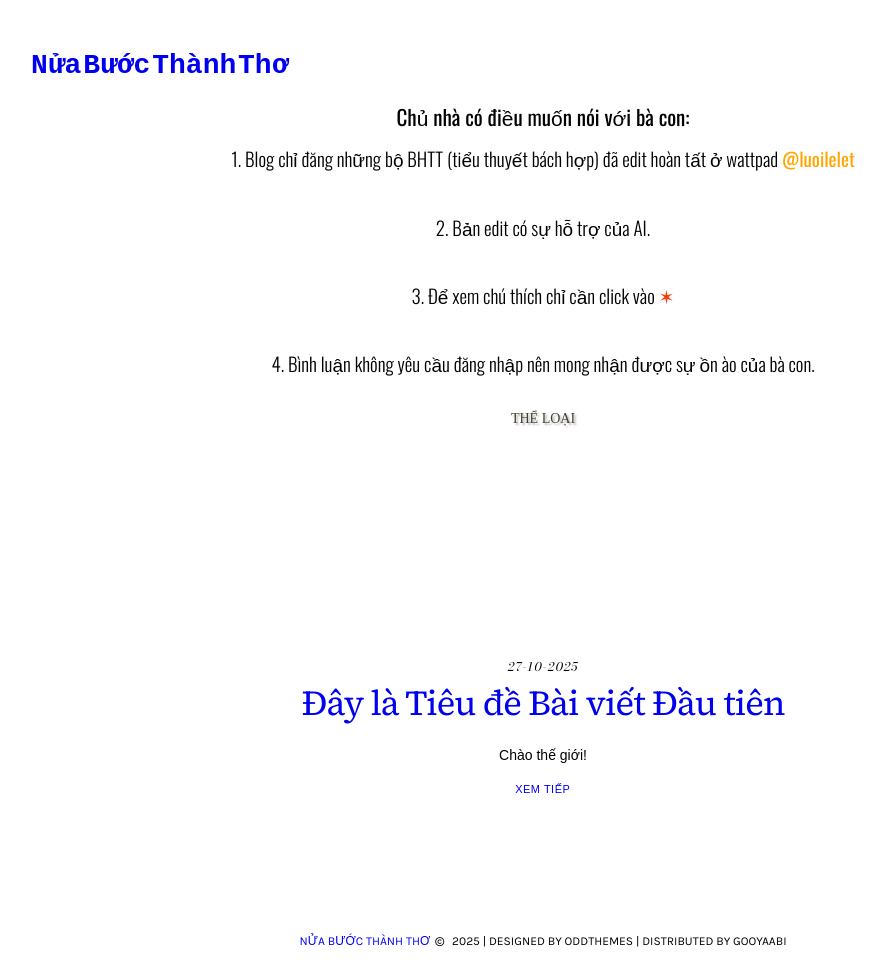
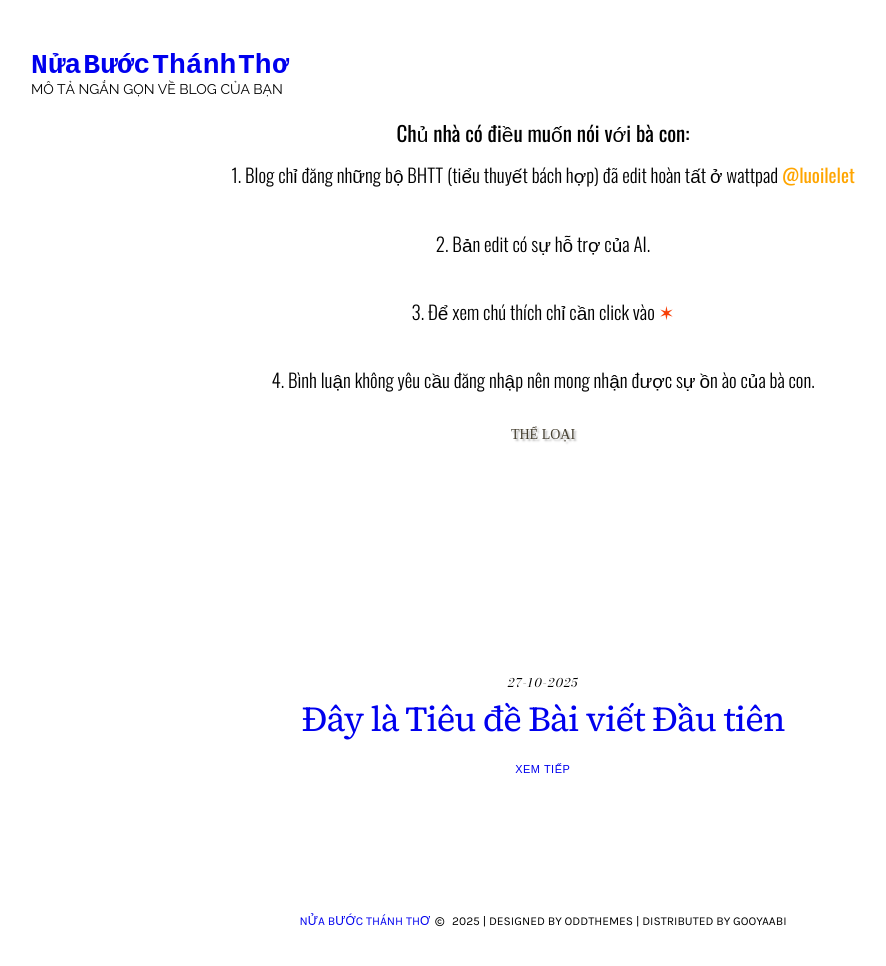
Before and after one commit to nuabuocthanhtho/nuabuocthanhtho.github.io, a Jekyll site: the page built from index.md, in a window 1280 px wide. Shown: the whole page, without its empty margins (97-983 px from the left). Built offline with Jekyll 4.4.1, drawn with Linux system fonts in a browser that asks for light colours; some web fonts are replaced.

Commit message:
Update _config.yml

```diff
--- a/_config.yml
+++ b/_config.yml
@@ -1,2 +1,12 @@
 theme: jekyll-theme-minimal
-title: Nửa Bước Thành Thơ
+title: Nửa Bước Thánh Thơ # Tiêu đề blog của bạn
+description: Mô tả ngắn gọn về blog của bạn # Mô tả blog
+# toc_url: /link-den-trang-muc-luc.html # THÊM DÒNG NÀY VÀ THAY LINK KHI BẠN CÓ TRANG MỤC LỤC TỔNG
+
+# Cấu hình Jekyll cơ bản (có thể đã có sẵn)
+theme: jekyll-theme-minimal # Hoặc bỏ dòng này nếu bạn không dùng theme gốc nữa
+markdown: kramdown
+permalink: /:year/:month/:day/:title.html # Cấu trúc link bài viết
+
+# Cấu hình excerpt (đoạn trích)
+excerpt_separator: "" # Điểm ngắt để tạo excerpt thủ công
```
